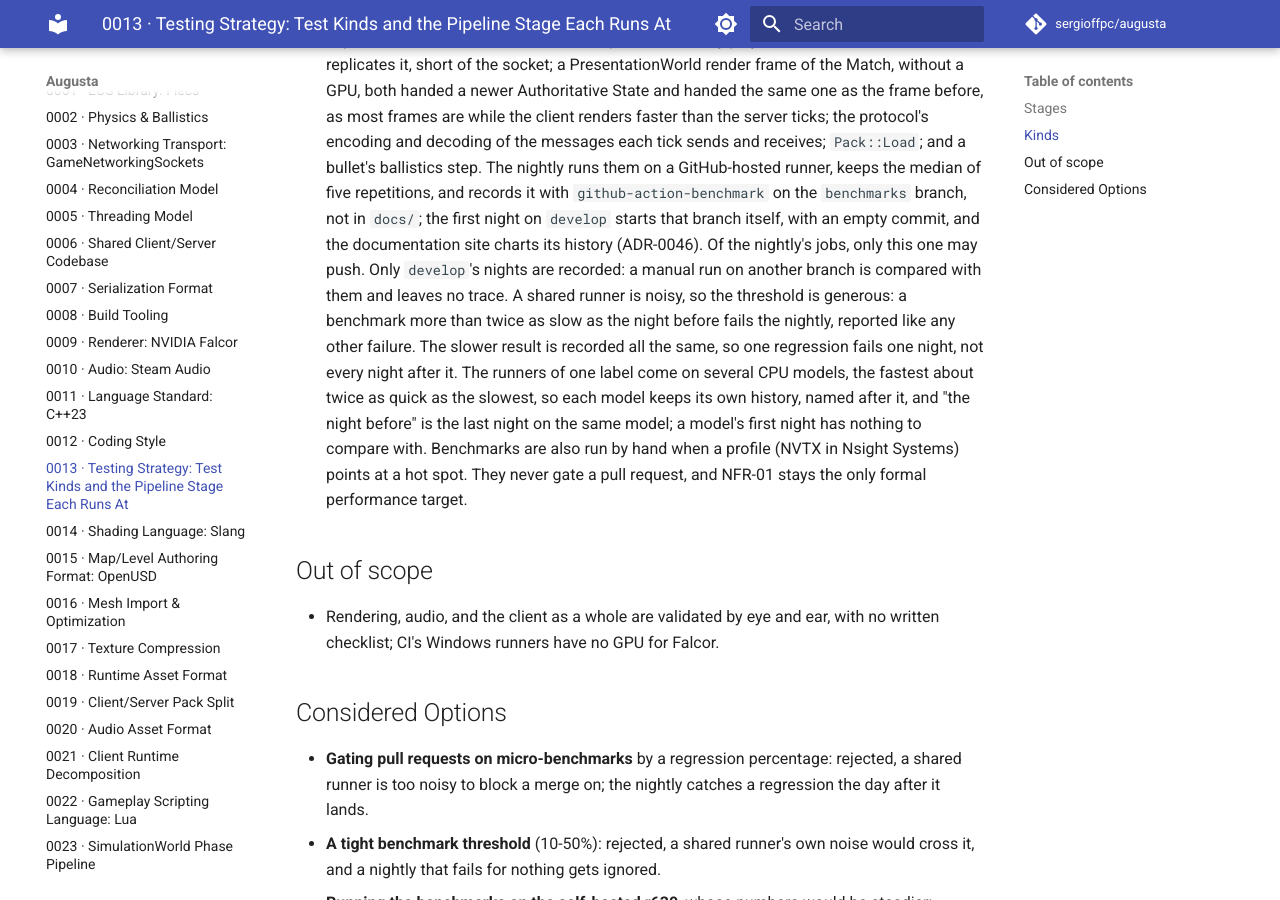
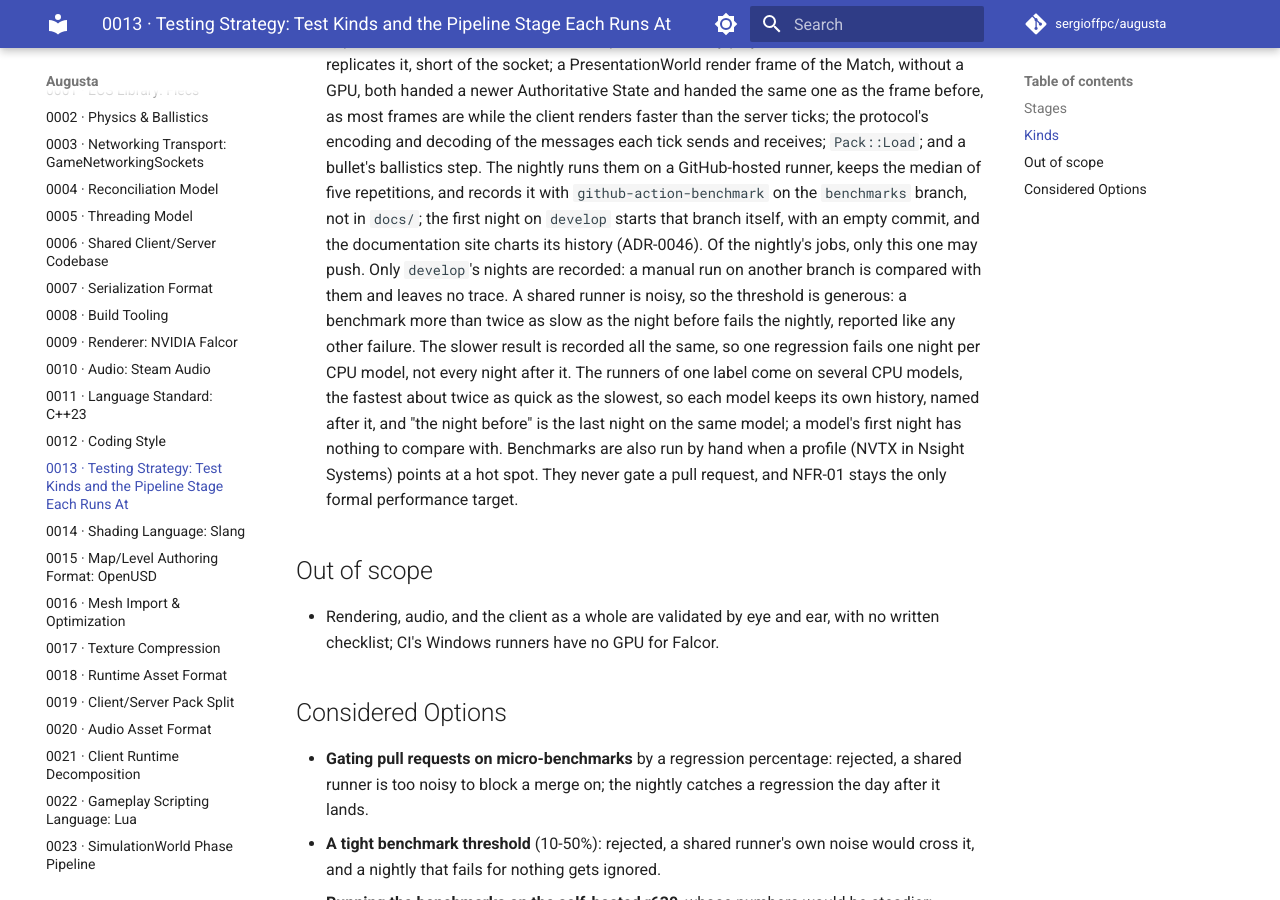
Before and after one commit to sergioffpc/augusta, an MkDocs documentation site: the page built from docs/adr/0013-testing-and-benchmarking.md, in a window 1280 px wide and 900 px high, scrolled down 4250 px. Built offline with MkDocs 1.6.1 and Material for MkDocs 9.7.7, drawn with Linux system fonts in a browser that asks for light colours; comment, search, counter and statistics services are not loaded.

Commit message:
fix(ci): fail the benchmarks job when the runner names no CPU model
An empty model would put every such night in one "Hot paths ()" history
and mix CPUs again. Also say in ADR-0013 that a regression now fails one
night per CPU model.

Refs #479

Co-Authored-By: Claude Opus 5.5 <noreply@anthropic.com>

```diff
--- a/docs/adr/0013-testing-and-benchmarking.md
+++ b/docs/adr/0013-testing-and-benchmarking.md
@@ -172,13 +172,13 @@ more stages it runs at, chosen by how long it takes and how noisy its result is.
   shared runner is noisy, so the threshold is generous: a benchmark more than
   twice as slow as the night before fails the nightly, reported like any other
   failure. The slower result is recorded all the same, so one regression fails
-  one night, not every night after it. The runners of one label come on several
-  CPU models, the fastest about twice as quick as the slowest, so each model
-  keeps its own history, named after it, and "the night before" is the last
-  night on the same model; a model's first night has nothing to compare with.
-  Benchmarks are also run by hand when a profile (NVTX in Nsight Systems) points
-  at a hot spot. They never gate a pull request, and NFR-01 stays the only
-  formal performance target.
+  one night per CPU model, not every night after it. The runners of one label
+  come on several CPU models, the fastest about twice as quick as the slowest,
+  so each model keeps its own history, named after it, and "the night before" is
+  the last night on the same model; a model's first night has nothing to compare
+  with. Benchmarks are also run by hand when a profile (NVTX in Nsight Systems)
+  points at a hot spot. They never gate a pull request, and NFR-01 stays the
+  only formal performance target.
 
 ## Out of scope
 
```
Also changed, not shown: 1 other file.
